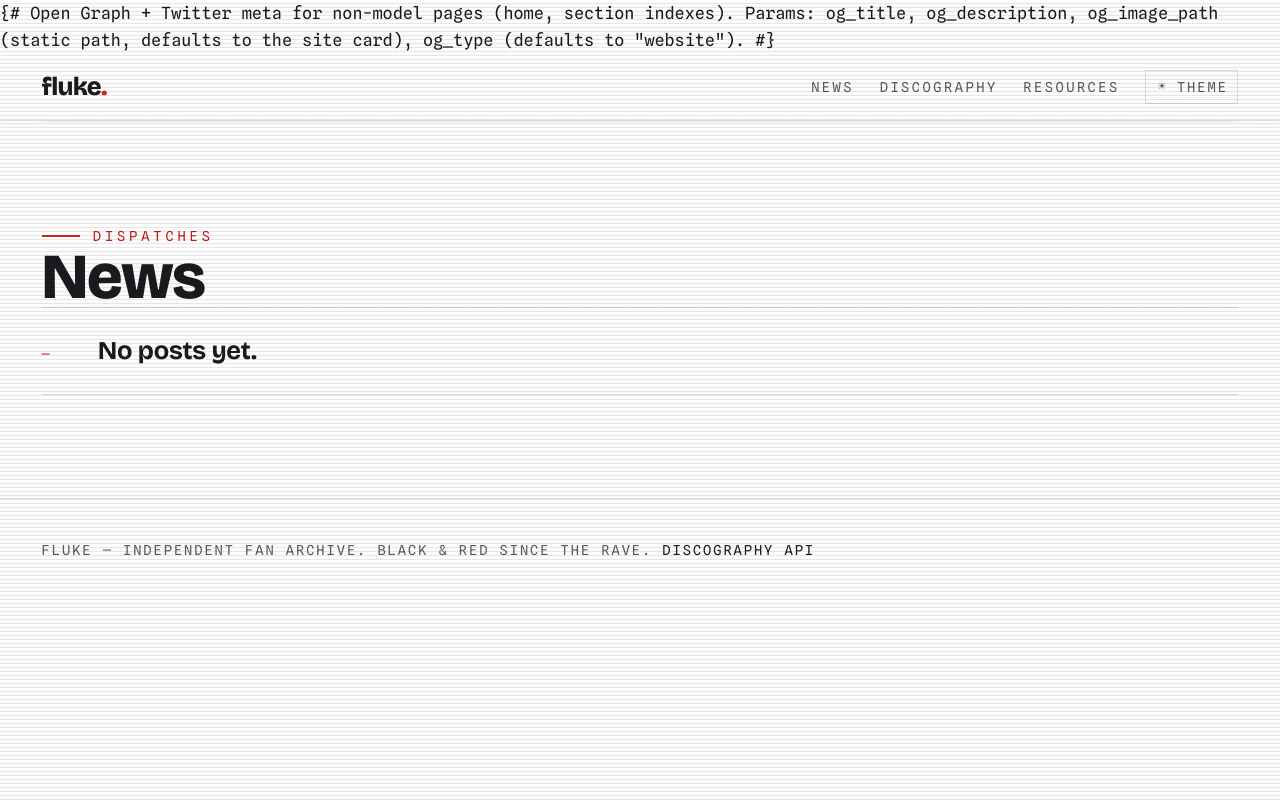
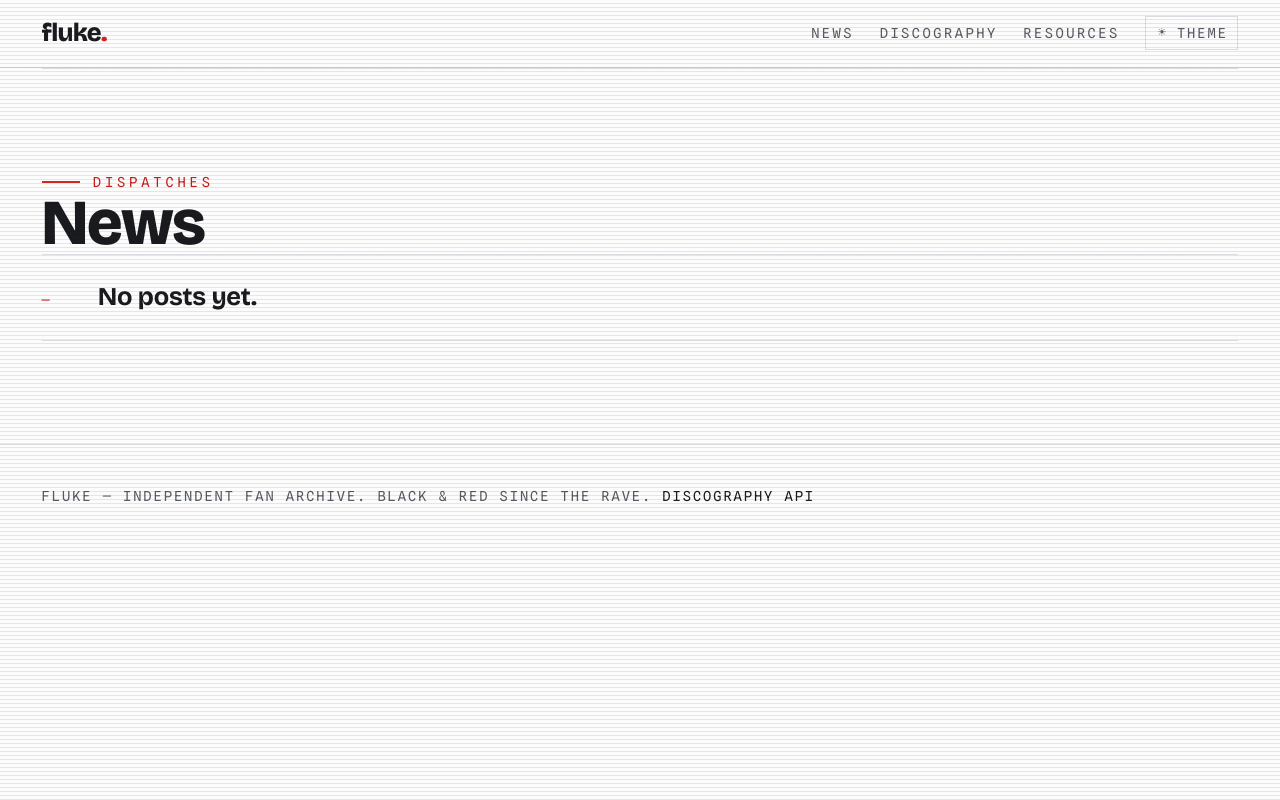
Before and after one commit to MartinPaulEve/flu.ke, a Django app: page /news/ in a window 1280 px wide. Run offline with Django 5.2, Linux system fonts and the light colour scheme; data that the repository does not hold is empty; parts of the project's set-up code (start-up, migrations or seed data) failed here and were passed over.

Commit message:
fix(templates): use {% comment %} for multi-line template comments
Django {# #} comments are single-line only; the multi-line {# #} headers in
og_static.html and og_cache_change_form.html were not parsed as comments and
rendered as visible text on the landing/discography/section pages. Switch them to
{% comment %}{% endcomment %} and add a regression test that the homepage does not
contain the comment text.

```diff
--- a/templates/admin/og_cache_change_form.html
+++ b/templates/admin/og_cache_change_form.html
@@ -1,7 +1,9 @@
 {% extends "admin/change_form.html" %}
 {% load admin_urls %}
-{# Adds per-object "Regenerate OG image" and "Clear this page's cache" buttons to
-   the object tools, for admins using OgCacheAdminMixin. #}
+{% comment %}
+Adds per-object "Regenerate OG image" and "Clear this page's cache" buttons to the
+object tools, for admins using OgCacheAdminMixin.
+{% endcomment %}
 {% block object-tools-items %}
   {% if original %}
     <li><a href="{% url opts|admin_urlname:'regenerate_og' original.pk %}">Regenerate OG image</a></li>
--- a/templates/partials/og_static.html
+++ b/templates/partials/og_static.html
@@ -1,6 +1,8 @@
-{# Open Graph + Twitter meta for non-model pages (home, section indexes).
-   Params: og_title, og_description, og_image_path (static path, defaults to the
-   site card), og_type (defaults to "website"). #}
+{% comment %}
+Open Graph + Twitter meta for non-model pages (home, section indexes).
+Params: og_title, og_description, og_image_path (static path, defaults to the
+site card), og_type (defaults to "website").
+{% endcomment %}
 {% load static %}
 {% if og_description %}<meta name="description" content="{{ og_description }}">{% endif %}
 <link rel="canonical" href="{{ site_base_url }}{{ request.path }}">
```
Also changed, not shown: tests/test_og_meta_render.py (+6 -0 lines).
